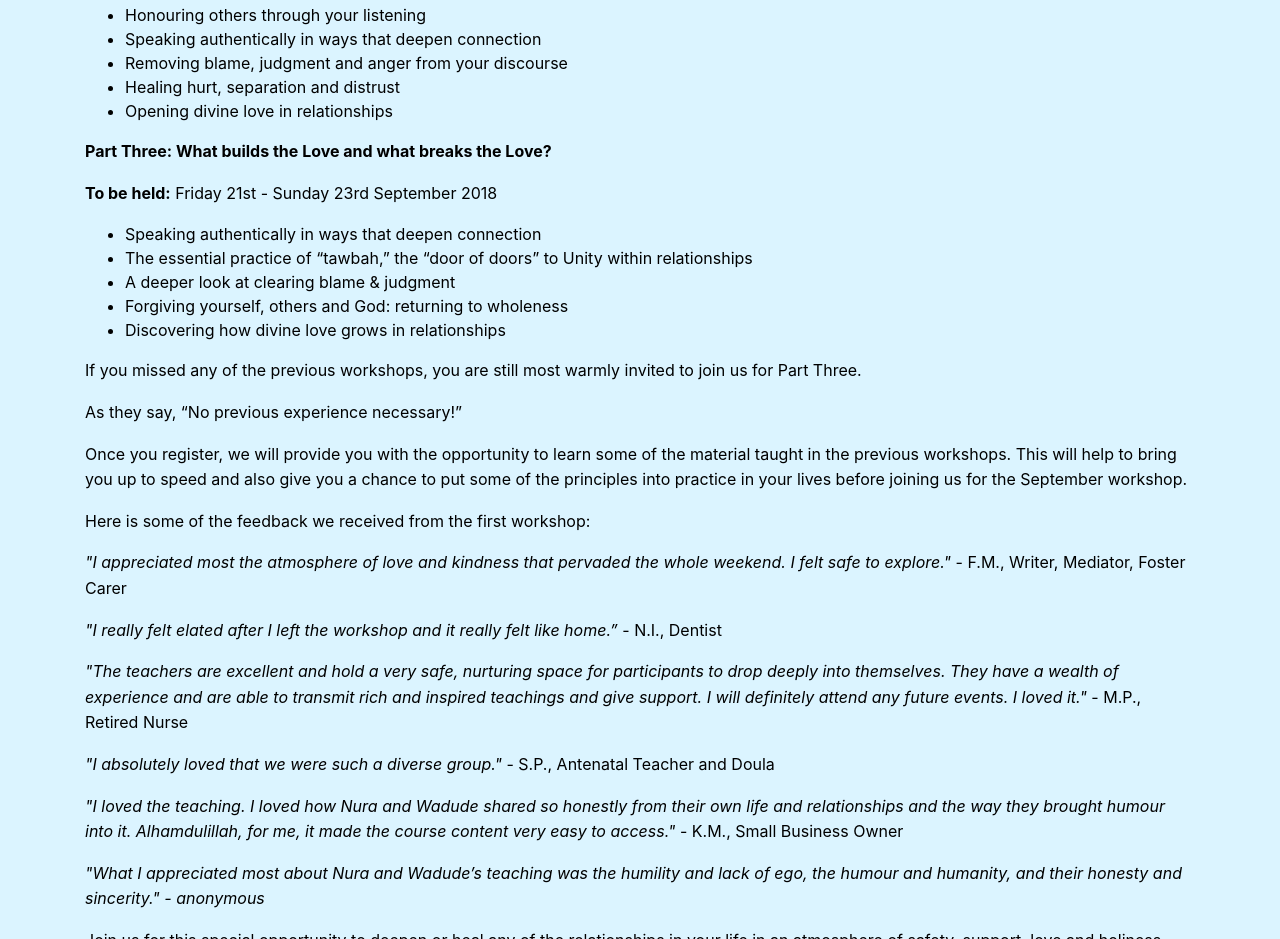
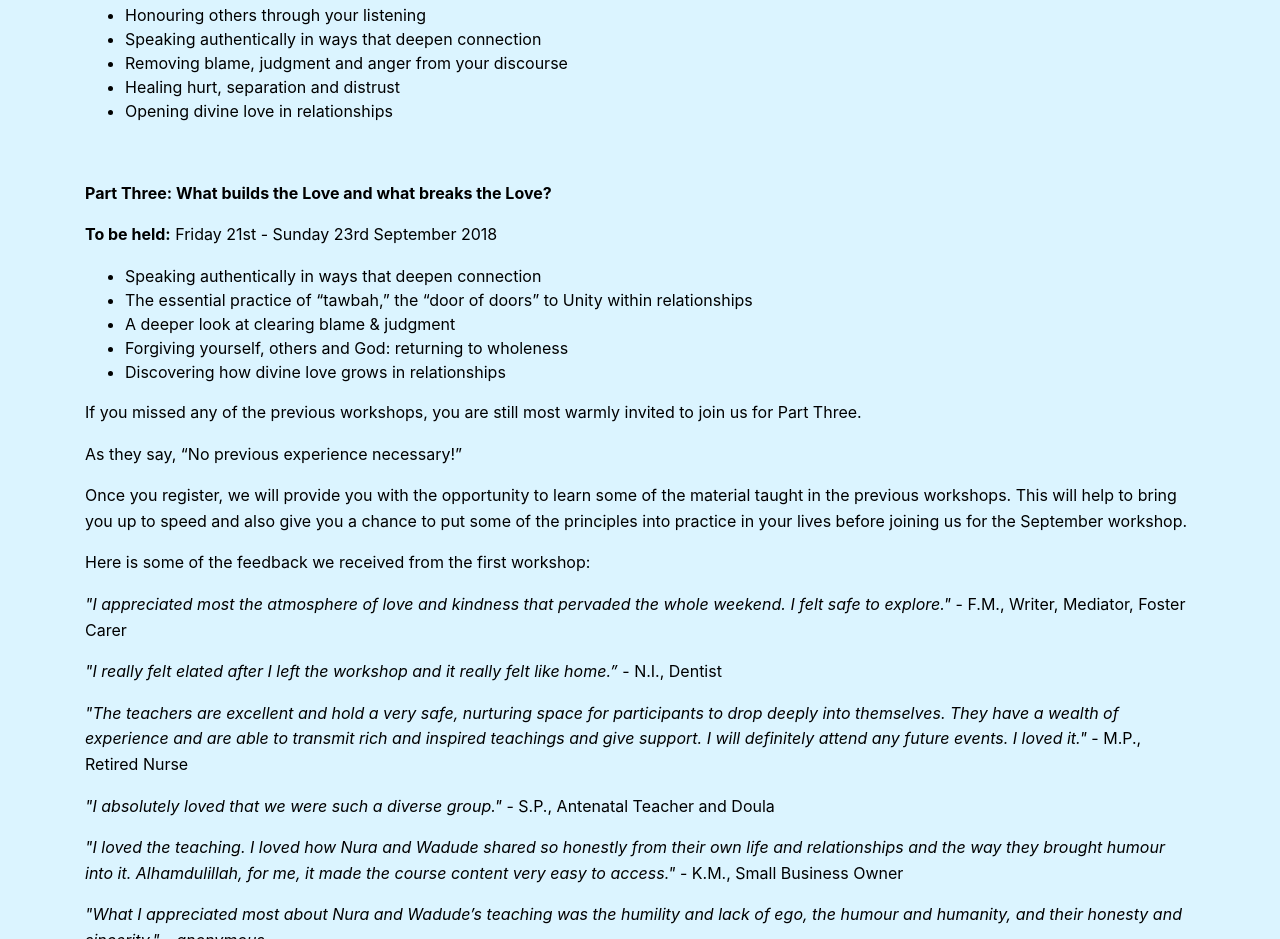
Before and after one commit to sufihealinguk/sufihealinguk.github.io, a website with bundled scripts: page index.html in a window 1280 px wide. Shown: the part 1763-2702 px from the top of the page. Built offline with nearby package versions, Linux system fonts and the light colour scheme.

Commit message:
update
update

```diff
--- a/index.html
+++ b/index.html
@@ -114,6 +114,8 @@
               <li>Healing hurt, separation and distrust</li>
               <li>Opening divine love in relationships</li>
             </ul>
+            <p><strong><br>
+              </strong></p>
             <p><strong>Part Three: What builds the Love and what breaks the
                 Love?<br>
               </strong></p>
```
Also changed, not shown: 1 other file.
